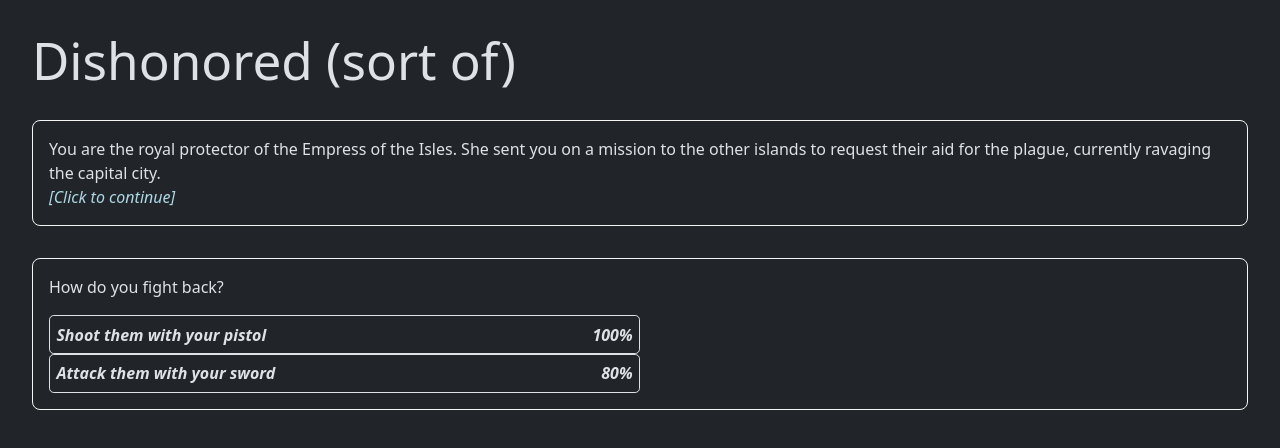
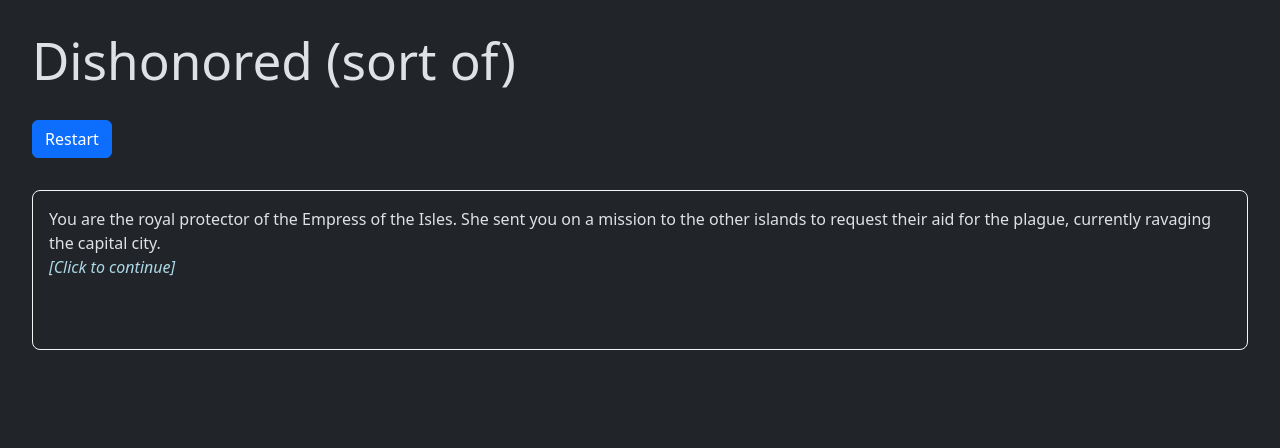
Before and after one commit to AmevinLS/rpg-engine, a React (Vite) app: page / in a window 1280 px wide. Shown: the top 448 px of the page. Built offline with nearby package versions, Linux system fonts and the light colour scheme.

Commit message:
Add 'Restart' and correct ChoiceBox rendering

```diff
--- a/src/App.jsx
+++ b/src/App.jsx
@@ -1,5 +1,5 @@
 import { useState } from 'react';
-import { Button } from 'react-bootstrap';
+import { Button, Collapse } from 'react-bootstrap';
 import ChoiceBox from './components/ChoiceBox';
 
 import 'bootstrap/dist/css/bootstrap.min.css';
@@ -9,11 +9,31 @@
 import StoryPointText from './components/StoryPointText';
 
 function App() {
+    // const [currStorypointName, setCurrStorypointName] = useState("start");
+    const [currStorypoint, setCurrStorypoint] = useState(story.storypoints["start"]);
+    const [key, setKey] = useState(0);
+    const [openChoiceBox, setOpenChoiceBox] = useState(false);
+
+    const restart = (event) => {
+        setCurrStorypoint(story.storypoints["start"]);
+        setOpenChoiceBox(false);
+        setKey(prevKey => prevKey + 1);
+    };
+
+    const showChoices = () => {
+        setOpenChoiceBox(true);
+    }
+
     return (
         <>
             <h1>{story.title}</h1>
-            <StoryPointText storypoint={story.storypoints.start} />
-            <ChoiceBox prompt={story.storypoints.start.prompt} choices={story.storypoints.start.choices} />
+            <Button onClick={restart} type="primary">Restart</Button>
+            <StoryPointText key={key} storypoint={currStorypoint} onFinished={showChoices}/>
+            <Collapse in={openChoiceBox}>
+                <div>
+                    {openChoiceBox && <ChoiceBox prompt={currStorypoint.prompt} choices={currStorypoint.choices} />}
+                </div>
+            </Collapse>
         </>
     )
 }
--- a/src/components/StoryPointText.css
+++ b/src/components/StoryPointText.css
@@ -5,8 +5,7 @@
     border-radius: 0.5rem;
 
     padding: 1rem;
-
-    cursor: pointer;
+    min-height: 10rem;
 }
 
 .story-text-box > p {
--- a/src/components/StoryPointText.jsx
+++ b/src/components/StoryPointText.jsx
@@ -2,7 +2,7 @@
 import "./common.css";
 import "./StoryPointText.css";
 
-export default function StoryPointText({ storypoint }) {
+export default function StoryPointText({ storypoint, onFinished}) {
     const [textIndex, setTextIndex] = useState(0);
     const [isFinalText, setIsFinalText] = useState(false);
 
@@ -10,16 +10,14 @@
         if (textIndex < storypoint.texts.length-1) {
             if(textIndex+1 == storypoint.texts.length-1) {
                 setIsFinalText(true);
+                onFinished();
             }
             setTextIndex(textIndex + 1);
         }
-        else {
-
-        };
     };
 
     return (
-        <div className="story-text-box" onClick={handleClick}>
+        <div className={"story-text-box" + ((isFinalText) ? "" : " clickable")} onClick={handleClick}>
             <p>{storypoint.texts[textIndex]}</p>
             {(!isFinalText) ? (<p className="weak-prompt">[Click to continue]</p>) : null}
         </div>
```
